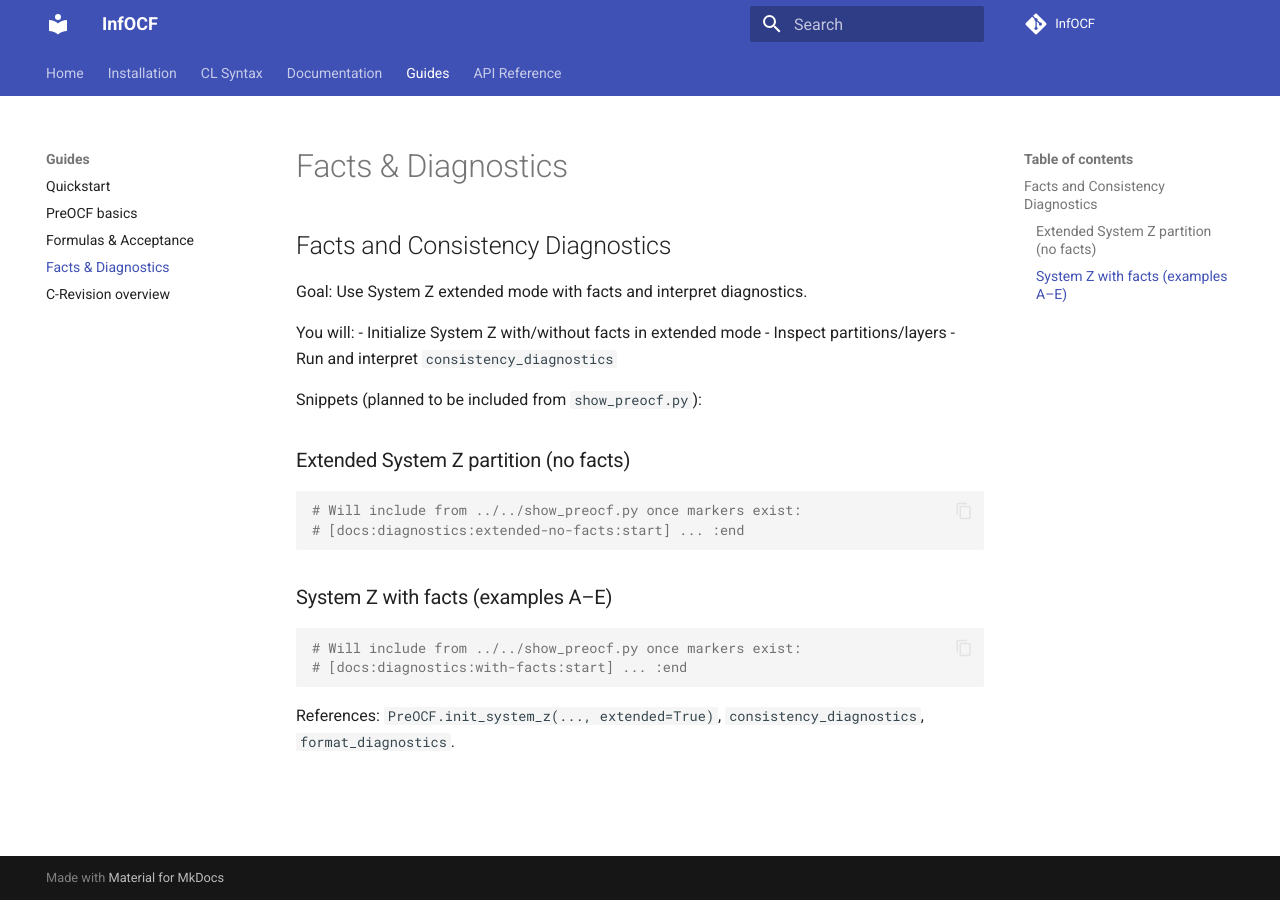
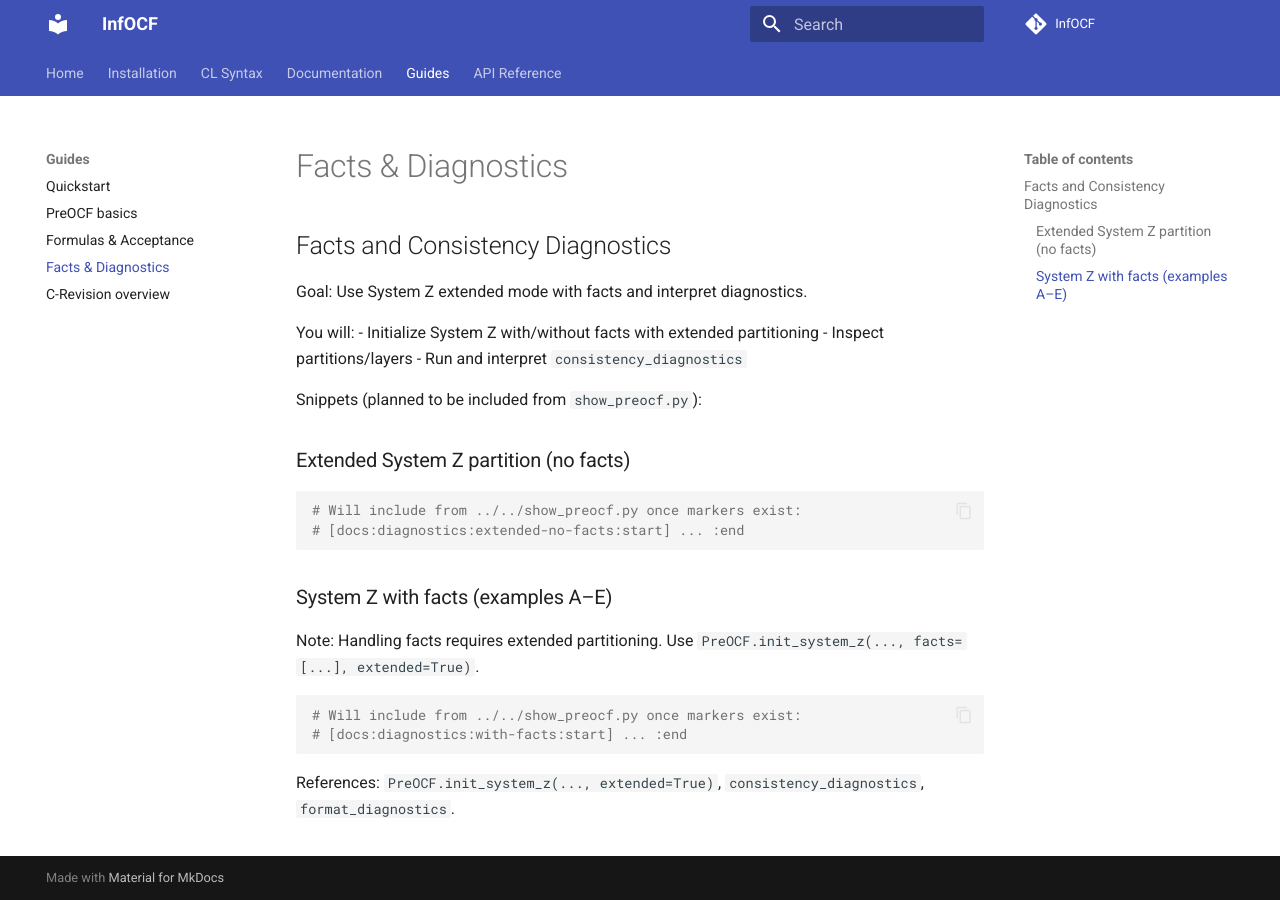
Before and after one commit to jonasphilipp/InfOCF, an MkDocs documentation site: the page built from docs/guides/facts_and_diagnostics.md, in a window 1280 px wide. Built offline with MkDocs 1.6.1 and Material for MkDocs 9.7.7, drawn with Linux system fonts in a browser that asks for light colours; comment, search, counter and statistics services are not loaded.

Commit message:
docs: note extended=True for System Z with facts

````diff
--- a/docs/guides/facts_and_diagnostics.md
+++ b/docs/guides/facts_and_diagnostics.md
@@ -3,7 +3,7 @@
 Goal: Use System Z extended mode with facts and interpret diagnostics.
 
 You will:
-- Initialize System Z with/without facts in extended mode
+- Initialize System Z with/without facts with extended partitioning
 - Inspect partitions/layers
 - Run and interpret `consistency_diagnostics`
 
@@ -16,6 +16,7 @@ Snippets (planned to be included from `show_preocf.py`):
 ```
 
 ### System Z with facts (examples A–E)
+Note: Handling facts requires extended partitioning. Use `PreOCF.init_system_z(..., facts=[...], extended=True)`.
 ```python
 # Will include from ../../show_preocf.py once markers exist:
 # [docs:diagnostics:with-facts:start] ... :end
````
